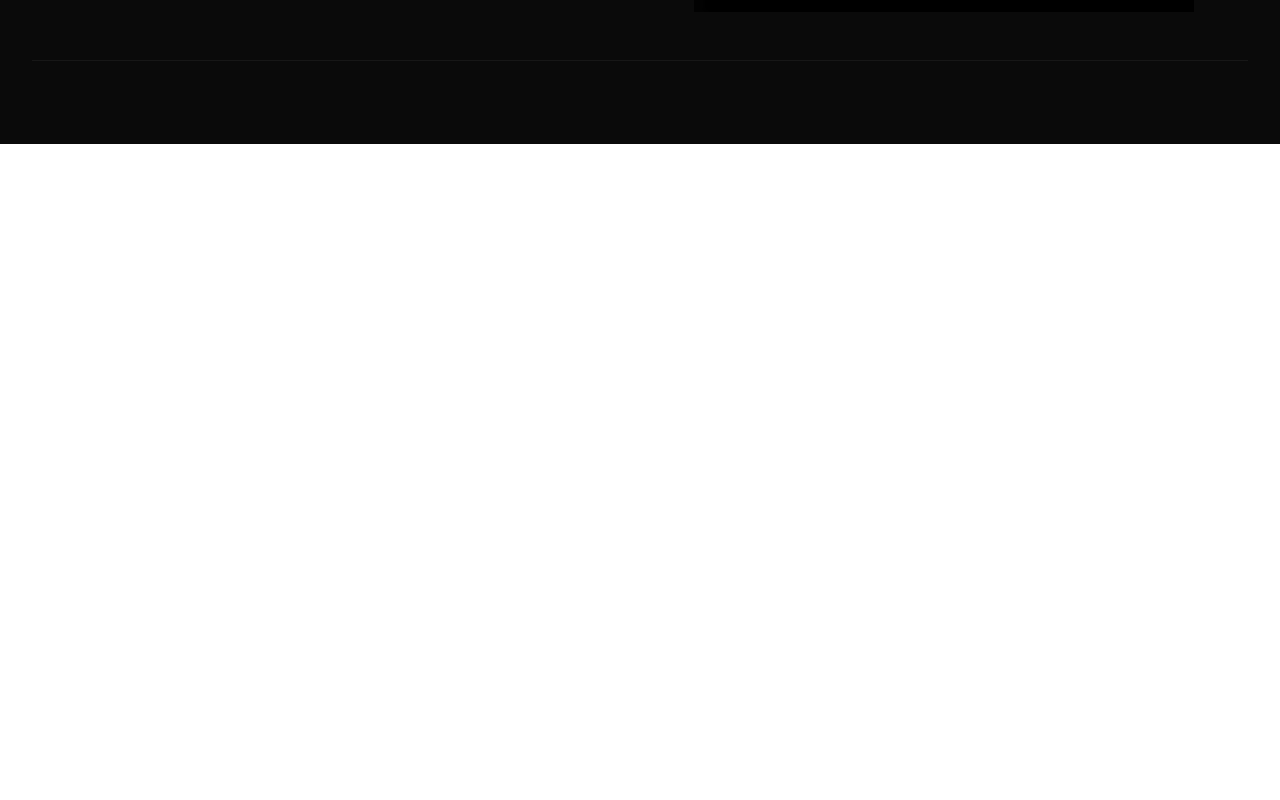
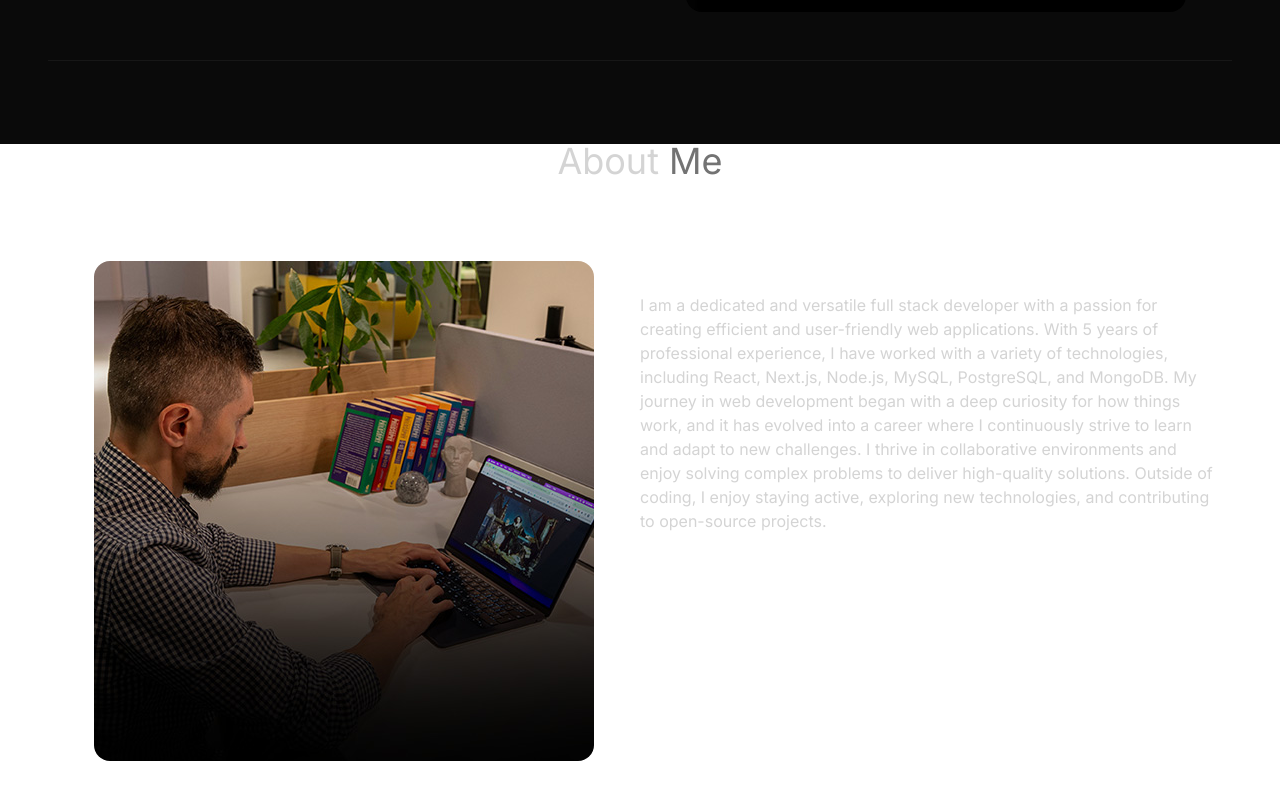
Before and after one commit to AletiAnudeepReddy/My-Portfolio, a React (Vite) app: page / in a window 1280 px wide. Shown: the part 656-1456 px from the top of the page. Before the commit the page ends 800 px from the top, so only its background shows below. Built offline with nearby package versions, Linux system fonts and the light colour scheme.

Commit message:
about section completed

```diff
--- a/src/App.jsx
+++ b/src/App.jsx
@@ -1,15 +1,17 @@
 import React from 'react'
 import Navbar from './components/Navbar'
 import Hero from './components/Hero'
+import About from './components/About'
 
 const App = () => {
   return (
     <div className='overflow-x-hidden text-neutral-300 antialiased selection:bg-cyan-300 selection:text-cyan-900'>
     <div className='fixed top-0 -z-10 h-full w-full'>
     <div className="absolute top-0 z-[-2] min-h-screen w-full bg-neutral-950 bg-[radial-gradient(ellipse_80%_80%_at_50%_-20%,rgba(120,119,198,0.3),rgba(255,255,255,0))]"></div></div>
-    <div className='container mx-auto px-8'>
+    <div className='container mx-auto px-12'>
     <Navbar/>
     <Hero/>
+    <About/>
     </div>
     </div>
   )
--- /dev/null
+++ b/src/components/About.jsx
@@ -0,0 +1,27 @@
+import React from 'react'
+import about from '../assets/about.jpg';
+import { ABOUT_TEXT } from '../constants';
+
+const About = () => {
+  return (
+    <div className='border-b border-neutral-900 pb-4'>
+        <h1 className='my-20 text-center text-4xl'>
+            About <span className='text-neutral-500'>Me</span>
+        </h1>
+        <div className='flex flex-wrap'>
+            <div className='w-full lg:w-1/2 lg:pb-8'>
+                <div className='flex items-center justify-center'>
+                    <img className='rounded-2xl' src={about} alt='about'/>
+                </div>
+            </div>
+            <div className='w-full lg:w-1/2'>
+                <div className='flex justify-center lg:justify-start'>
+                    <p className='my-2 max-w-xl py-6'>{ABOUT_TEXT}</p>
+                </div>
+            </div>
+        </div>
+    </div>
+  )
+}
+
+export default About
--- a/src/components/Hero.jsx
+++ b/src/components/Hero.jsx
@@ -17,7 +17,7 @@
             </div>
             <div className='w-full lg:w-1/2 lg:p-8'>
                 <div className='flex justify-center'>
-                    <img src={profile} alt=''/>
+                    <img className='rounded-2xl' src={profile} alt=''/>
                 </div>
             </div>
         </div>
```
